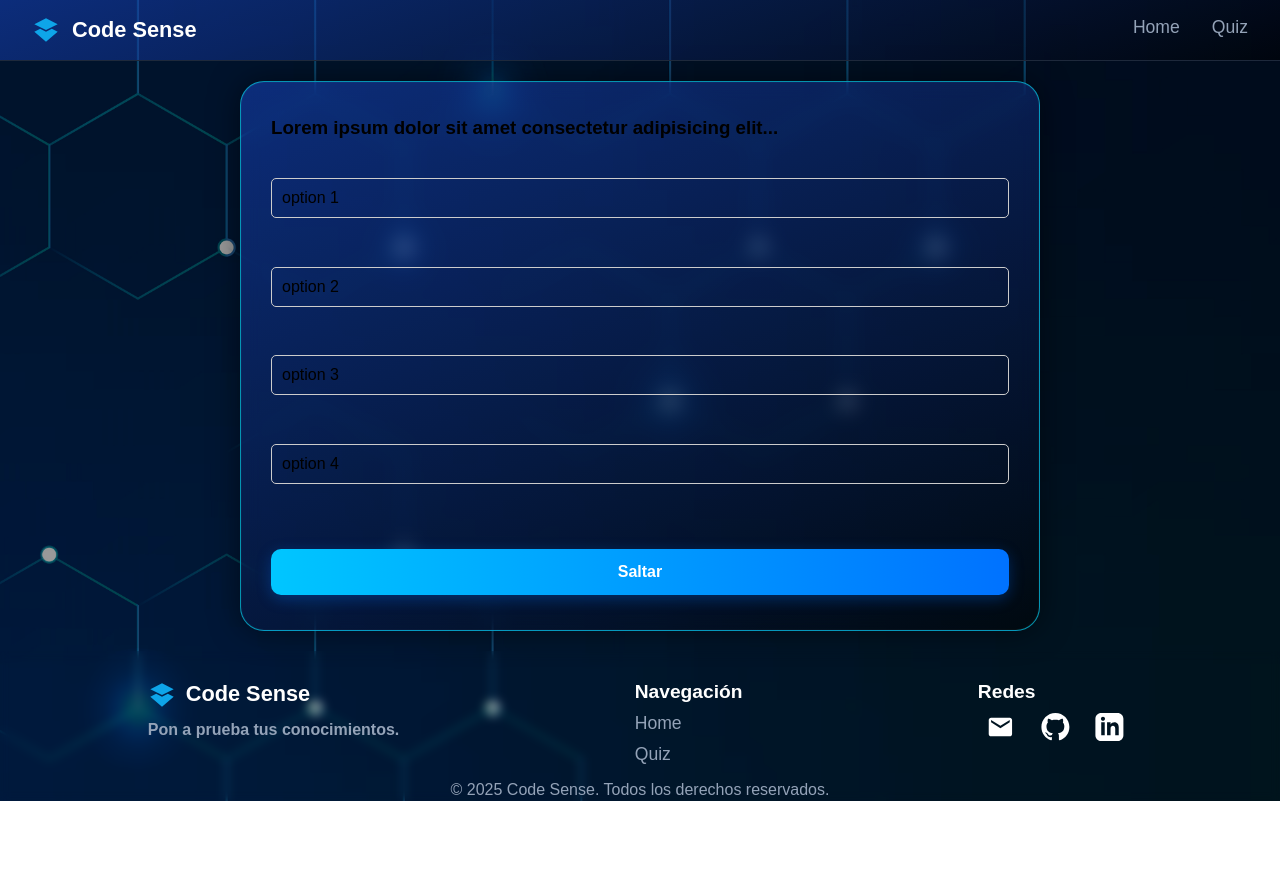
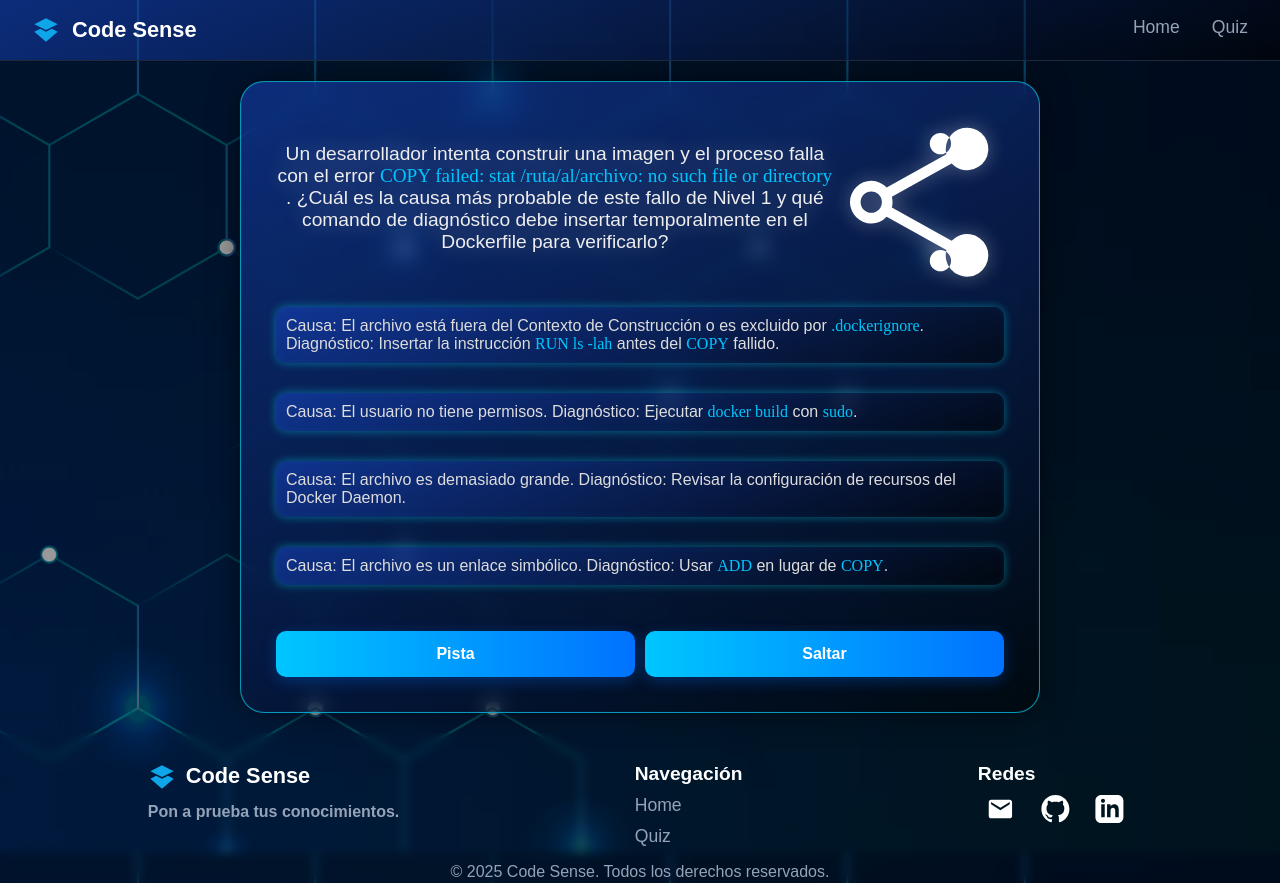
Before and after one commit to wisepiloV2/CodeSense, a React (Vite) app in the folder codesense/: page /quiz in a window 1280 px wide. Before the commit the page ends 801 px from the top, so only its background shows below. Built offline with nearby package versions, Linux system fonts and the light colour scheme.

Commit message:
teoricamente el diseño ya esta faltan las funcionalidadades

```diff
--- a/codesense/src/pages/Quiz/Quiz.jsx
+++ b/codesense/src/pages/Quiz/Quiz.jsx
@@ -2,20 +2,55 @@ import QuizOption from './components/QuizOption'
 import styles from './Quiz.module.css'
 
 const data = {
-    prompt: 'Lorem ipsum dolor sit amet consectetur adipisicing elit...',
-    options: ['option 1', 'option 2', 'option 3', 'option 4']
+    prompt: 'Un desarrollador intenta construir una imagen y el proceso falla con el error {code} COPY failed: stat /ruta/al/archivo: no such file or directory {code}. ¿Cuál es la causa más probable de este fallo de Nivel 1 y qué comando de diagnóstico debe insertar temporalmente en el Dockerfile para verificarlo?',
+    hint: 'El problema está en lo que Docker puede "ver" desde el directorio de ejecución del comando docker build.',
+    options: [
+        'Causa: El archivo está fuera del Contexto de Construcción o es excluido por {code}.dockerignore{code}. Diagnóstico: Insertar la instrucción {code}RUN ls -lah{code} antes del {code}COPY{code} fallido.',
+        'Causa: El usuario no tiene permisos. Diagnóstico: Ejecutar {code}docker build{code} con {code}sudo{code}.',
+        'Causa: El archivo es demasiado grande. Diagnóstico: Revisar la configuración de recursos del Docker Daemon.',
+        'Causa: El archivo es un enlace simbólico. Diagnóstico: Usar {code}ADD{code} en lugar de {code}COPY{code}.'
+    ]
 }
+
+const formatearTexto = (str) => {
+    const partes = str.split('{code}');
+
+    return partes.map((parte, index) => {
+      if (index % 2 === 1) {
+        return (
+          <span key={index} className={styles.code}>
+            {parte}
+          </span>
+        );
+      }
+      return parte;
+    });
+};
 
 function Quiz(){
     return (
         <div className={styles.container}>
-            <h3>{data.prompt}</h3>
+            <div className={styles.header}>
+                <h3 className={styles.title}>
+                    {formatearTexto(data.prompt)}
+                </h3>
+                <svg className={styles.iconSvg} xmlns="http://www.w3.org/2000/svg" viewBox="0 0 24 24" fill="currentColor">
+                    <path fillRule="evenodd" d="M15.75 4.5a3 3 0 11.825 2.066l-8.421 4.679a3.002 3.002 0 010 1.51l8.421 4.679a3 3 0 11-.729 1.31l-8.421-4.678a3 3 0 110-4.132l8.421-4.679a3 3 0 01-.096-.755zM6.75 12a1.5 1.5 0 10-3 0 1.5 1.5 0 003 0zm9.75-8.25a1.5 1.5 0 10-3 0 1.5 1.5 0 003 0zm0 16.5a1.5 1.5 0 10-3 0 1.5 1.5 0 003 0z" clipRule="evenodd" />
+                </svg>
+            </div>
+            <div className={styles.options}>
+                {data.options.map((option, index) => (
+                    <QuizOption
+                        key={index}
+                        title={formatearTexto(option)}
+                    />
+                ))}
+            </div>
+            <div className={styles.btns}>
+                <button className={styles.btn}>Pista</button>
+                <button className={styles.btn}>Saltar</button>
+            </div>
 
-            {data.options.map((option, index) => (
-                <QuizOption key={index} title={option} />
-            ))}
-
-            <button className={styles.btn}>Saltar</button>
         </div>
     );
 }
--- a/codesense/src/pages/Quiz/Quiz.module.css
+++ b/codesense/src/pages/Quiz/Quiz.module.css
@@ -3,25 +3,49 @@
   backdrop-filter: blur(10px);
   border: 1px solid rgba(6, 182, 212, 0.8);
   border-radius: 24px;
-  padding: 35px 30px;
+  padding: 35px;
   width: 100%;
   max-width: 800px;
-  height: 550px;
+  min-height: 550px;
   box-shadow: 0 0 30px rgba(0, 0, 0, 0.5), inset 0 0 2px rgba(255, 255, 255, 0.1);
-  font-family: 'Inter', system-ui, sans-serif;
   display: flex;
   flex-direction: column;
-  justify-content: space-between;
+  gap: 20px;
   margin: 20px 0;
 }
 
+.header{
+  display: flex;
+  color: #fff;
+  filter: drop-shadow(0 0 10px rgba(255,255,255,0.3));
+  align-items: center;
+  justify-content: space-around;
+}
+
 .title {
-  font-size: clamp(1.5rem, 2.5vw, 2.5rem);
-  font-weight: 700;
+  font-size: clamp(1.2rem, 1.2vw, 1.5rem);
+  font-weight: 500;
   margin: 0;
   margin-bottom: 0.5rem;
   text-align: center;
-  color: #ffffff;
+  color: #eee;
+}
+
+.code{
+  color: #00c6ff;
+  font-family: 'console';
+  font-weight: 500;
+}
+
+.options{
+  display: flex;
+  flex-direction: column;
+  gap: 20px;
+}
+
+.btns{
+  display: flex;
+  gap: 10px;
 }
 
 .btn {
@@ -47,3 +71,7 @@
 .btn:active {
   transform: translateY(0);
 }
+
+.iconSvg {
+    fill: currentColor;
+}
--- a/codesense/src/pages/Quiz/components/QuizOption.module.css
+++ b/codesense/src/pages/Quiz/components/QuizOption.module.css
@@ -9,18 +9,24 @@
     all: unset;
     padding: 10px;
     cursor: pointer;
-    border: 1px solid #ccc;
-    border-radius: 5px;
+    border-radius: 10px;
     outline: none;
     user-select: none;
+    background: linear-gradient(160deg, rgba(24, 71, 201, 0.5) 0%, rgba(0, 0, 0, 0.5) 100%);
+    border-color: #00f0ff;
+    box-shadow: 0 0 10px rgba(0, 240, 255, 0.4), inset 0 0 10px rgba(0, 240, 255, 0.05);
     -webkit-user-select: none;
+    color: #ddd;
     -moz-user-select: none;
     -ms-user-select: none;
 }
 
 .content {
-    border: 1px solid #ccc;
     padding: 10px;
     border-radius: 5px;
     margin-bottom: 10px;
 }
+
+.code{
+  color: #00c6ff;
+}
```
